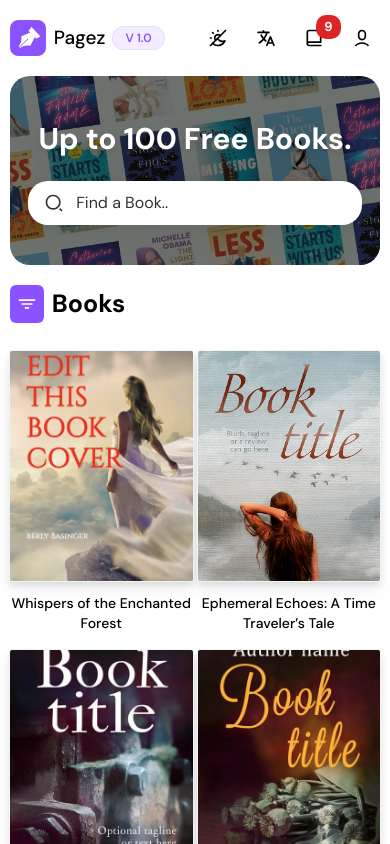
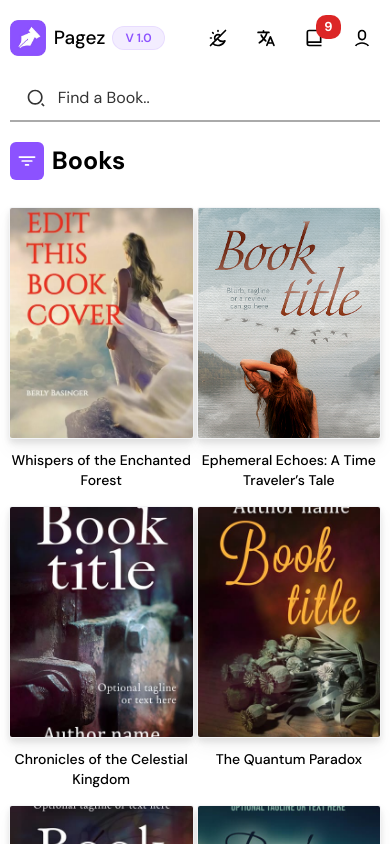
Before and after one commit to kevindermot99/gamezilla, a React (Vite) app: page / in a window 390 px wide. Shown: the top 844 px of the page. Built offline with nearby package versions, Linux system fonts and the light colour scheme; a web font is replaced by a local one.

Commit message:
search update

```diff
--- a/src/components/Search.jsx
+++ b/src/components/Search.jsx
@@ -3,8 +3,8 @@ import { RiSearch2Line } from "react-icons/ri";
 
 function Search() {
   return (
-    <div className='search-component py-16 max-sm:py-10 width-90'>
-      <h1 className='relative text-white text-[40px] max-sm:text-[30px] font-DMsans drop-shadow-lg font-bold px-5'>
+    <div className='search-component py-16 max-sm:py-0 width-90'>
+      <h1 className='relative text-white text-[40px] max-sm:text-[30px] font-DMsans drop-shadow-lg font-bold px-5 max-sm:hidden'>
       Up to 100 Free Books.
         </h1>
       <span className='relative '>
--- a/src/index.css
+++ b/src/index.css
@@ -105,9 +105,15 @@ body {
   gap: 20px;
 }
 
+
+
 .width-90 {
   width: 95%;
   margin: auto;
+}
+
+.zindex{
+  z-index: 10 !important;
 }
 
 .search-component::before {
@@ -143,6 +149,28 @@ body {
 
 .search::placeholder {
   color: #333;
+}
+
+@media only screen and (max-width: 640px) {
+  .search-component{
+    background-image: unset;
+    min-height: unset;
+  }
+
+  .search-component span{
+    width: 100%;
+    box-shadow: unset;
+    border-radius: 0px;
+    border-bottom: 2px solid #aaa;
+  }
+
+  .search {
+    margin: unset;
+  }
+
+  .search-component::before{
+    display: none;
+  }
 }
 
 
--- a/src/sections/Browse.jsx
+++ b/src/sections/Browse.jsx
@@ -57,7 +57,7 @@ function Browse() {
             Filters
           </h1>
 
-          <div className={`max-h-[95vh] overflow-y-auto overflow-x-hidden flex flex-col items-start justify-start pl-0 pr-2 max-sm:border-2 max-sm:pt-3 max-sm:pl-3 max-sm:pb-3 max-sm:bg-white max-sm:absolute max-sm:left-0 max-sm:top-8 max-sm:rounded-md max-sm:max-h-[30vh] mt-2 ${isHidden ? 'max-sm:hidden' : ' max-sm:flex'}`}>
+          <div className={` z-3 max-h-[95vh] overflow-y-auto overflow-x-hidden flex flex-col items-start justify-start pl-0 pr-2 max-sm:border-2 max-sm:pt-3 max-sm:pl-3 max-sm:pb-3 max-sm:bg-white max-sm:absolute max-sm:left-0 max-sm:top-8 max-sm:rounded-md max-sm:max-h-[300px] zindex mt-2 ${isHidden ? 'max-sm:hidden' : ' max-sm:flex'}`}>
             <h3 className='w-full text-sm font-bold text-main-color mb-2 flex justify-between'><span># Genres</span><span className='text-[13px]'>{Filters.length}</span></h3>
             <span className='w-fit flex flex-col items-start justify-start'>
               {Filters.map((button) => (
```
